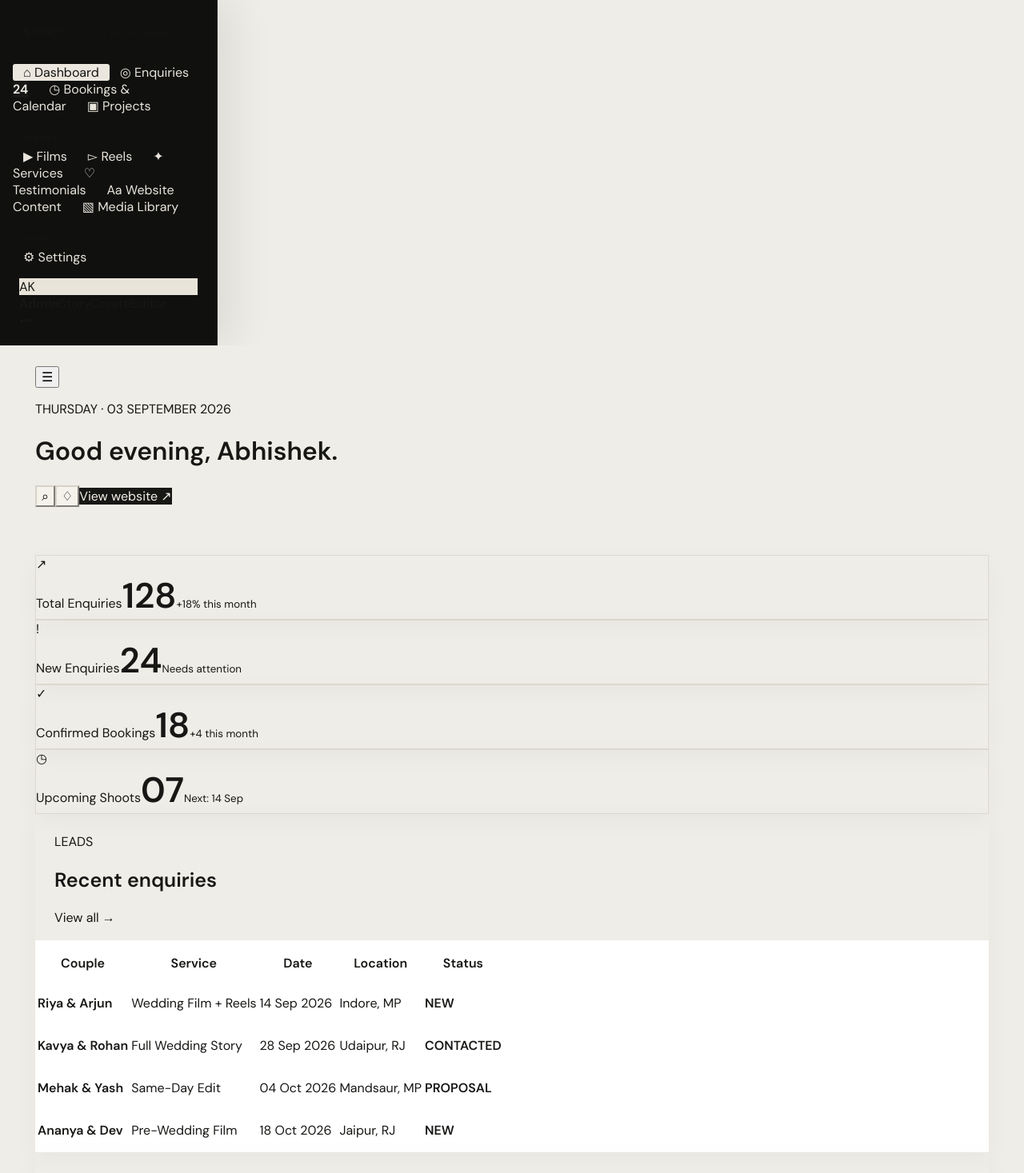
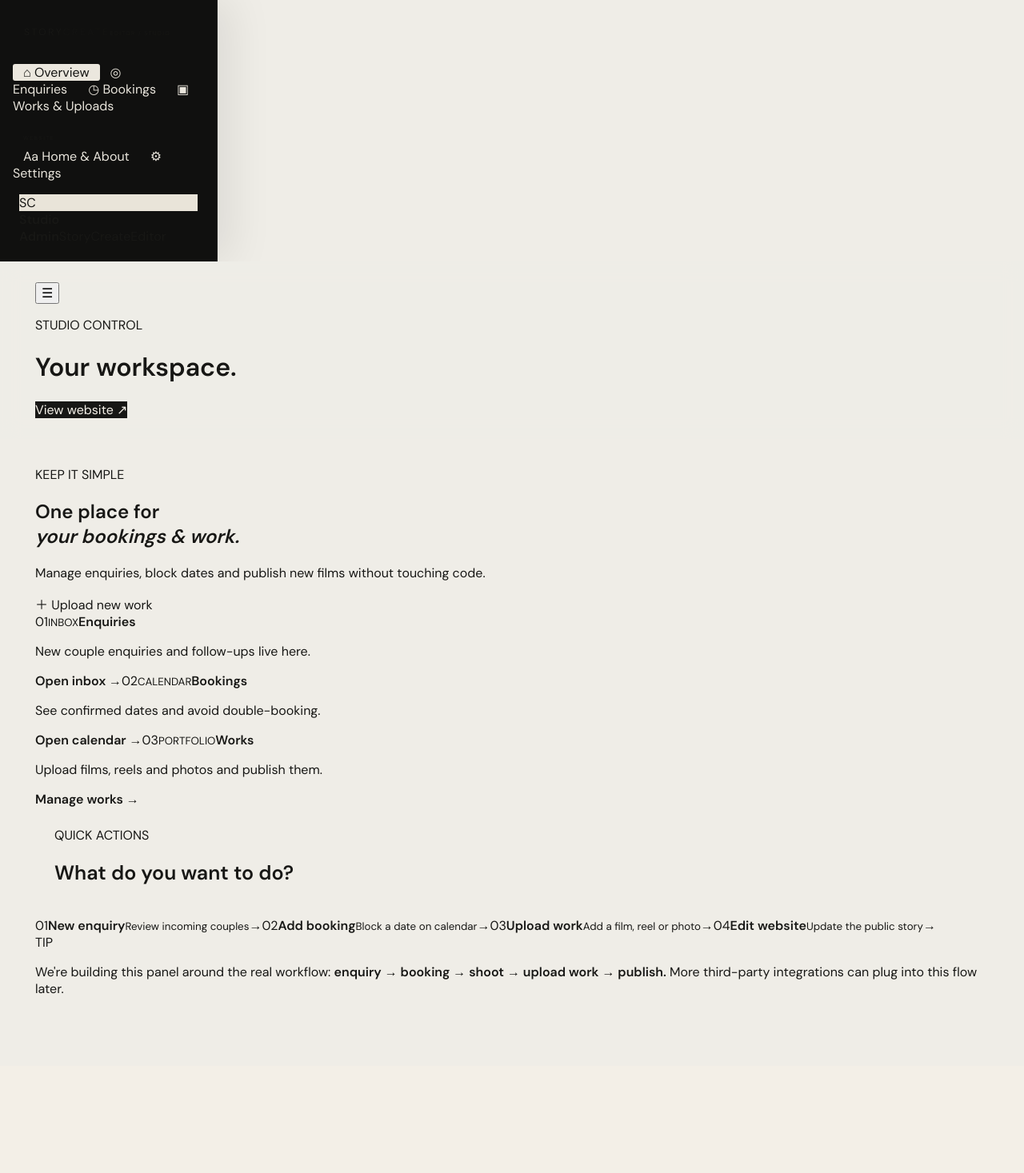
Before and after one commit to akshatpatidar27june-bit/BILLING-SYSTEM, a Next.js app: page /admin in a window 1280 px wide. Shown: the top 1467 px of the page at 80% size. After the commit the page ends 1333 px from the top, so only its background shows below. Built offline with nearby package versions, Linux system fonts and the light colour scheme; a web font is replaced by a local one.

Commit message:
admin: simplify dashboard around enquiries bookings and works

```diff
--- a/app/admin/page.tsx
+++ b/app/admin/page.tsx
@@ -2,24 +2,11 @@
 
 import { useState } from "react";
 
-const stats = [
-  ["Total Enquiries", "128", "+18% this month", "↗"],
-  ["New Enquiries", "24", "Needs attention", "!"],
-  ["Confirmed Bookings", "18", "+4 this month", "✓"],
-  ["Upcoming Shoots", "07", "Next: 14 Sep", "◷"],
-];
-
-const enquiries = [
-  { name: "Riya & Arjun", service: "Wedding Film + Reels", date: "14 Sep 2026", location: "Indore, MP", status: "NEW" },
-  { name: "Kavya & Rohan", service: "Full Wedding Story", date: "28 Sep 2026", location: "Udaipur, RJ", status: "CONTACTED" },
-  { name: "Mehak & Yash", service: "Same-Day Edit", date: "04 Oct 2026", location: "Mandsaur, MP", status: "PROPOSAL" },
-  { name: "Ananya & Dev", service: "Pre-Wedding Film", date: "18 Oct 2026", location: "Jaipur, RJ", status: "NEW" },
-];
-
-const upcoming = [
-  ["14", "SEP", "Riya & Arjun", "Wedding Film", "Indore"],
-  ["28", "SEP", "Kavya & Rohan", "Full Wedding Story", "Udaipur"],
-  ["04", "OCT", "Mehak & Yash", "Same-Day Edit", "Mandsaur"],
+const actions = [
+  ["01", "New enquiry", "Review incoming couples", "/admin/enquiries"],
+  ["02", "Add booking", "Block a date on calendar", "/admin/bookings"],
+  ["03", "Upload work", "Add a film, reel or photo", "/admin/works"],
+  ["04", "Edit website", "Update the public story", "/admin/content"],
 ];
 
 export default function AdminDashboard() {
@@ -27,56 +14,44 @@ export default function AdminDashboard() {
   return (
     <div className="admin-shell">
       <aside className={`admin-sidebar ${open ? "open" : ""}`}>
-        <div className="admin-brand">STORY<span>CREATE</span><small>EDITOR / ADMIN</small></div>
+        <div className="admin-brand">STORY<span>CREATE</span><small>EDITOR / STUDIO</small></div>
         <nav className="admin-nav">
-          <a className="active" href="/admin">⌂ <span>Dashboard</span></a>
-          <a href="/admin/enquiries">◎ <span>Enquiries <b>24</b></span></a>
-          <a href="/admin/bookings">◷ <span>Bookings & Calendar</span></a>
-          <a href="/admin/projects">▣ <span>Projects</span></a>
-          <div className="admin-nav-label">CONTENT</div>
-          <a href="/admin/films">▶ <span>Films</span></a>
-          <a href="/admin/reels">▻ <span>Reels</span></a>
-          <a href="/admin/services">✦ <span>Services</span></a>
-          <a href="/admin/testimonials">♡ <span>Testimonials</span></a>
-          <a href="/admin/content">Aa <span>Website Content</span></a>
-          <a href="/admin/media">▧ <span>Media Library</span></a>
-          <div className="admin-nav-label">SYSTEM</div>
+          <a className="active" href="/admin">⌂ <span>Overview</span></a>
+          <a href="/admin/enquiries">◎ <span>Enquiries</span></a>
+          <a href="/admin/bookings">◷ <span>Bookings</span></a>
+          <a href="/admin/works">▣ <span>Works & Uploads</span></a>
+          <div className="admin-nav-label">WEBSITE</div>
+          <a href="/admin/content">Aa <span>Home & About</span></a>
           <a href="/admin/settings">⚙ <span>Settings</span></a>
         </nav>
-        <div className="admin-user"><div className="avatar">AK</div><div><strong>Admin</strong><span>StoryCreateEditor</span></div><span>•••</span></div>
+        <div className="admin-user"><div className="avatar">SC</div><div><strong>Studio Admin</strong><span>StoryCreateEditor</span></div></div>
       </aside>
 
       <main className="admin-main">
         <header className="admin-topbar">
           <button className="menu-button" onClick={() => setOpen(!open)}>☰</button>
-          <div><p className="admin-kicker">THURSDAY · 03 SEPTEMBER 2026</p><h1>Good evening, Abhishek.</h1></div>
-          <div className="admin-actions"><button className="icon-button">⌕</button><button className="icon-button">♢<i /></button><a className="admin-preview" href="/">View website ↗</a></div>
+          <div><p className="admin-kicker">STUDIO CONTROL</p><h1>Your workspace.</h1></div>
+          <div className="admin-actions"><a className="admin-preview" href="/">View website ↗</a></div>
         </header>
 
         <section className="admin-content">
-          <div className="stats-grid">
-            {stats.map(([label, value, note, icon]) => <article className="stat-card" key={label}><div className="stat-icon">{icon}</div><span>{label}</span><strong>{value}</strong><small>{note}</small></article>)}
+          <section className="studio-welcome">
+            <div><span className="panel-kicker">KEEP IT SIMPLE</span><h2>One place for<br /><em>your bookings & work.</em></h2><p>Manage enquiries, block dates and publish new films without touching code.</p></div>
+            <a className="studio-primary" href="/admin/works">＋ Upload new work</a>
+          </section>
+
+          <div className="admin-focus-grid">
+            <a href="/admin/enquiries" className="focus-panel"><span>01</span><small>INBOX</small><strong>Enquiries</strong><p>New couple enquiries and follow-ups live here.</p><b>Open inbox →</b></a>
+            <a href="/admin/bookings" className="focus-panel focus-dark"><span>02</span><small>CALENDAR</small><strong>Bookings</strong><p>See confirmed dates and avoid double-booking.</p><b>Open calendar →</b></a>
+            <a href="/admin/works" className="focus-panel focus-accent"><span>03</span><small>PORTFOLIO</small><strong>Works</strong><p>Upload films, reels and photos and publish them.</p><b>Manage works →</b></a>
           </div>
 
-          <div className="dashboard-grid">
-            <section className="panel enquiries-panel">
-              <div className="panel-head"><div><span className="panel-kicker">LEADS</span><h2>Recent enquiries</h2></div><a href="/admin/enquiries">View all →</a></div>
-              <div className="table-wrap"><table><thead><tr><th>Couple</th><th>Service</th><th>Date</th><th>Location</th><th>Status</th></tr></thead><tbody>{enquiries.map(e => <tr key={e.name}><td><strong>{e.name}</strong></td><td>{e.service}</td><td>{e.date}</td><td>{e.location}</td><td><span className={`status ${e.status.toLowerCase()}`}>{e.status}</span></td></tr>)}</tbody></table></div>
-            </section>
+          <section className="quick-actions">
+            <div className="panel-head"><div><span className="panel-kicker">QUICK ACTIONS</span><h2>What do you want to do?</h2></div></div>
+            <div className="quick-action-grid">{actions.map(([no,title,copy,href]) => <a href={href} key={no}><span>{no}</span><strong>{title}</strong><small>{copy}</small><b>→</b></a>)}</div>
+          </section>
 
-            <section className="panel calendar-panel">
-              <div className="panel-head"><div><span className="panel-kicker">SCHEDULE</span><h2>Upcoming shoots</h2></div><a href="/admin/bookings">Calendar →</a></div>
-              <div className="shoot-list">{upcoming.map(s => <div className="shoot" key={s[2]}><div className="date-box"><strong>{s[0]}</strong><span>{s[1]}</span></div><div><strong>{s[2]}</strong><span>{s[3]} · {s[4]}</span></div><span className="shoot-arrow">→</span></div>)}</div>
-              <a className="add-booking" href="/admin/bookings">+ Add booking</a>
-            </section>
-          </div>
-
-          <div className="quick-grid">
-            <a href="/admin/enquiries" className="quick-card"><span>01</span><strong>New enquiry</strong><small>Add or review a lead →</small></a>
-            <a href="/admin/projects" className="quick-card"><span>02</span><strong>Create project</strong><small>Start a new wedding story →</small></a>
-            <a href="/admin/reels" className="quick-card"><span>03</span><strong>Publish a reel</strong><small>Add content to the website →</small></a>
-            <a href="/admin/content" className="quick-card"><span>04</span><strong>Edit homepage</strong><small>Change what visitors see →</small></a>
-          </div>
+          <section className="admin-note"><span>TIP</span><p>We&apos;re building this panel around the real workflow: <strong>enquiry → booking → shoot → upload work → publish.</strong> More third-party integrations can plug into this flow later.</p></section>
         </section>
       </main>
     </div>
```
